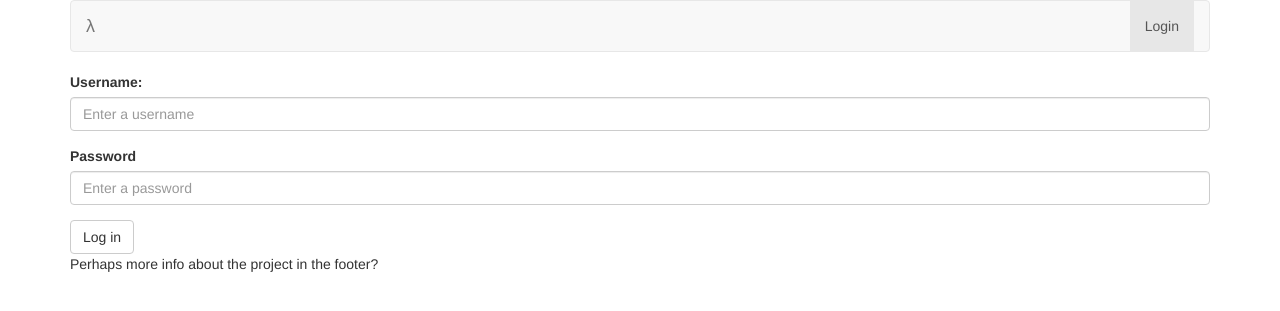
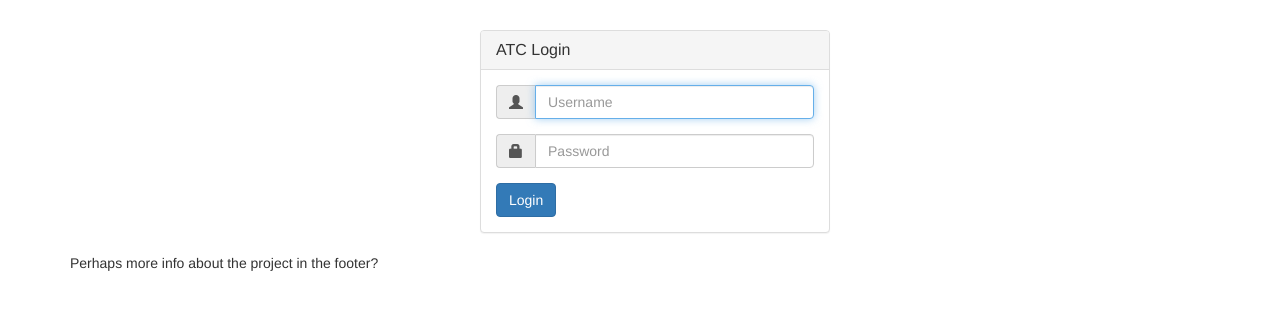
Before and after one commit to jawrainey/atc, a Flask app: page / in a window 1280 px wide. Shown: the top 311 px of the page. Run offline with Flask 2, Linux system fonts and the light colour scheme; some libraries are stand-ins or nearby versions.

Commit message:
Add login panel and tidy HTML

```diff
--- a/app/templates/login.html
+++ b/app/templates/login.html
@@ -1,10 +1,31 @@
 {% extends "base.html" %}
 {% block title %} Alcohol Treatment Centre - Login {% endblock %}
-{% block page_content %}{% import "macros.html" as helper %}
-  <form method="post" class="form" role="form">
-    {{ form.hidden_tag() }}
-    {{ helper.render_field(form.username, "Enter a username") }}
-    {{ helper.render_field(form.password, "Enter a password") }}
-    <input class="btn btn-default btn-submit" id="submit" name="submit" type="submit" value="Log in">
-  </form>
-{% endblock %}
+{% block navbar -%}
+{% endblock -%}
+{% block page_content -%}
+{% import "macros.html" as helper -%}
+<div class="container" style="margin-top:30px">
+  <div class="col-md-4 col-md-offset-4">
+    <div class="panel panel-default">
+      <div class="panel-heading">
+        <h3 class="panel-title">ATC Login</h3>
+      </div>
+      <div class="panel-body">
+        <form role="form" id="login-form" method="post">
+          {{ form.hidden_tag() }}
+          <div class="form-group input-group{% if form.username.errors %} has-error{% endif %}">
+            <span class="input-group-addon control-label"><i class="glyphicon glyphicon-user"></i></span>
+              <input class="form-control" placeholder="{{ helper.placeholder(form.username, "Username") }}" name="username" type="username" autofocus="">
+          </div>
+          <div class="form-group input-group{% if form.password.errors %} has-error{% endif %}">
+            <span class="input-group-addon control-label"><i class="glyphicon glyphicon-lock"></i></span>
+            <input class="form-control" placeholder="{{ helper.placeholder(form.password, "Password") }}" name="password" type="password" value="">
+          </div>
+          <button type="submit" class="btn btn-primary btn">Login</button>
+        </form>
+      </div>
+    </div>
+  </div>
+</div>
+
+{%- endblock %}
--- a/app/templates/macros.html
+++ b/app/templates/macros.html
@@ -5,3 +5,11 @@
       {% if field.errors %}<p class="help-block">{{ field.errors|join(' ') }}</p>{% endif %}
     </div>
 {% endmacro %}
+
+{% macro placeholder(field, default) -%}
+{% if field.errors -%}
+{{ field.errors|join(' ')  }}
+{% else -%}
+{{default}}
+{% endif -%}
+{% endmacro -%}
```
